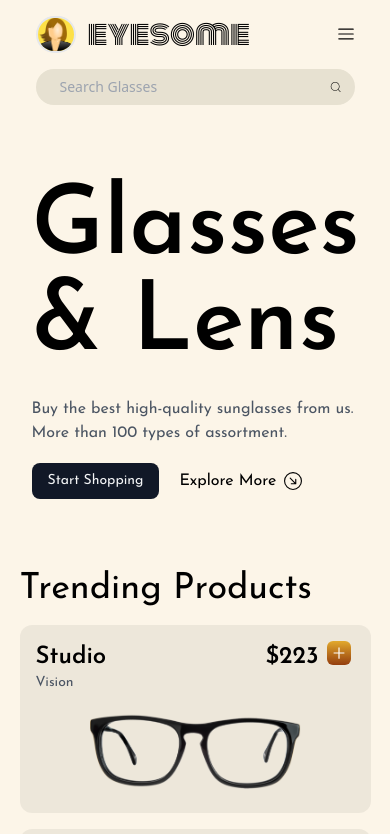
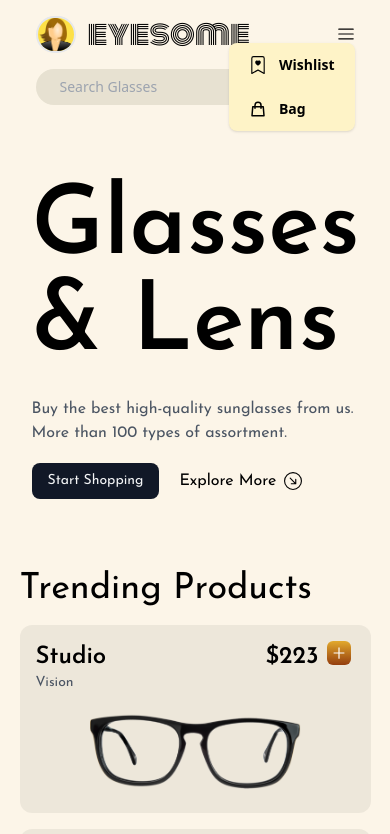
Before and after one commit to SandhyaR1007/eyeshots-react, a React (Vite) app: page / in a window 390 px wide. Shown: the top 834 px of the page. Built offline with nearby package versions, Linux system fonts and the light colour scheme.

Commit message:
update: show dropdown menu on small screen devices

```diff
--- a/src/components/navbar/Navbar.jsx
+++ b/src/components/navbar/Navbar.jsx
@@ -3,6 +3,7 @@ import { HiOutlineShoppingBag } from "react-icons/hi";
 import { CiSearch } from "react-icons/ci";
 import { RxHamburgerMenu } from "react-icons/rx";
 import defaultUser from "@/assets/defaultUser.png";
+import MenuDropdown from "./MenuDropdown";
 
 const Navbar = () => {
   return (
@@ -38,8 +39,9 @@ const Navbar = () => {
             <HiOutlineShoppingBag />
           </li>
         </ul>
-        <section className="md:hidden cursor-pointer ">
+        <section className="md:hidden cursor-pointer relative">
           <RxHamburgerMenu className="text-lg" />
+          <MenuDropdown />
         </section>
       </div>
       <section className="sm:hidden  flex items-center  mt-4 bg-[#E7E1D1] px-3 rounded-full text-sm">
```
